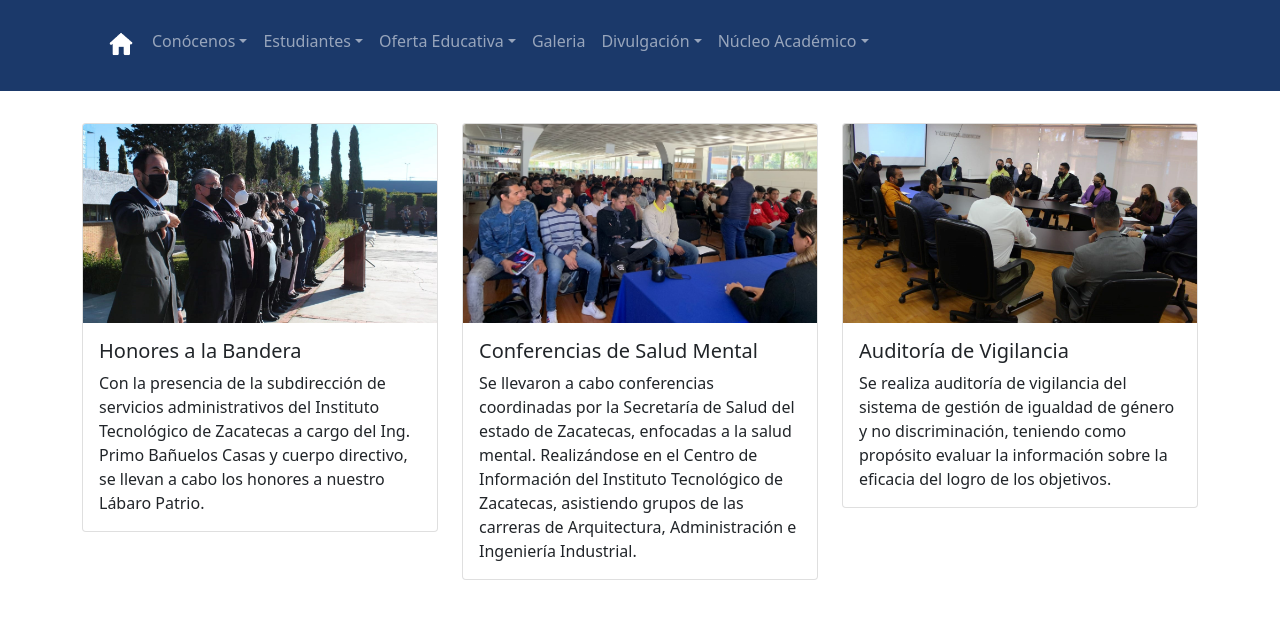
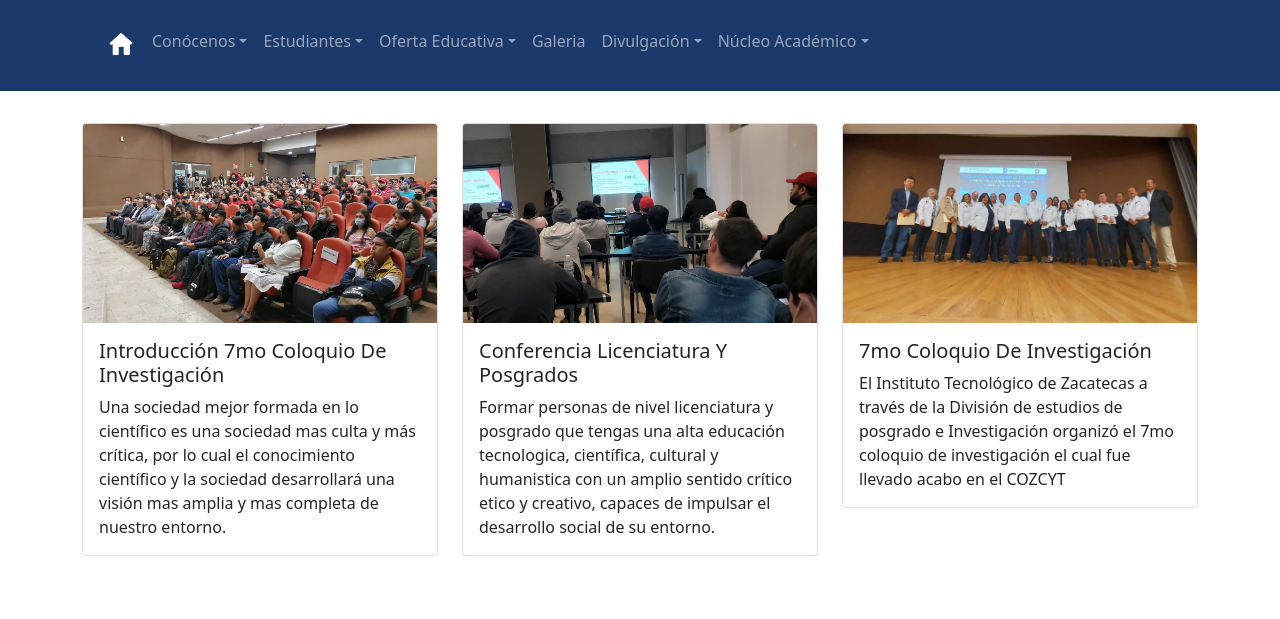
Before and after one commit to MaximilianoGarciaSanchez/Posgrados, a plain HTML site: page Galeria.html in a window 1280 px wide. Shown: the part 155-774 px from the top of the page. Drawn offline with nearby package versions, Linux system fonts and the light colour scheme.

Commit message:
Add files via upload

```diff
--- a/Galeria.html
+++ b/Galeria.html
@@ -46,7 +46,7 @@
           <a class="nav-link dropdown-toggle" href="#" id="navbarDropdown" role="button" data-toggle="dropdown" aria-haspopup="true" aria-expanded="false"> Conócenos</a>
             <ul class="dropdown-menu" style="background-color: rgb(27, 57, 106) ;">
                <!-- Button trigger modal -->
-               <button type="button" class="btn text-white" data-bs-toggle="modal" data-bs-target="#exampleModal">Misión y Vision</button>
+               <button type="button" class="btn text-white" data-bs-toggle="modal" data-bs-target="#exampleModal">Misión y Visión</button>
                <li><button type="button" class="btn text-white" data-bs-toggle="modal" data-bs-target="#objetivos">Objetivos</button></li>
              </ul>
          </li>
@@ -163,43 +163,35 @@ Los estudios de Maestría con orientación profesional se enfocan a ampliar los
         <div class="row">
           <div class="col-sm-4">
             <div class="card">
-              <img src="img/Card1.jpg" class="card-img-top" alt="...">
+              <img src="img/gale1.jpeg" class="card-img-top" alt="...">
               <div class="card-body">
-                <h5 class="card-title">Honores a la Bandera</h5>
-                <p class="card-text">Con la presencia de la subdirección de servicios administrativos del Instituto Tecnológico de Zacatecas  a cargo del  Ing. Primo Bañuelos Casas y cuerpo directivo,  se  llevan a cabo los honores a nuestro Lábaro Patrio.</p>
+                <h5 class="card-title">Introducción 7mo Coloquio De Investigación</h5>
+                <p class="card-text">Una sociedad mejor formada en lo científico es una sociedad mas culta y más crítica, por lo cual el conocimiento científico y la sociedad desarrollará una visión mas amplia y mas completa de nuestro entorno.</p>
               </div>
             </div>
           </div>
           <div class="col-sm-4">
             <div class="card">
-              <img src="img/Card2.jpg" class="card-img-top" alt="...">
+              <img src="img/gale2.jpeg" class="card-img-top" alt="...">
               <div class="card-body">
-                <h5 class="card-title">Conferencias de Salud Mental</h5>
-                <p class="card-text">Se llevaron a cabo conferencias coordinadas por la Secretaría de Salud del estado de Zacatecas,  enfocadas a la salud mental. Realizándose  en  el Centro de Información del Instituto Tecnológico  de Zacatecas, asistiendo grupos de las carreras de Arquitectura, Administración e Ingeniería Industrial.</p>
+                <h5 class="card-title">Conferencia Licenciatura Y Posgrados</h5>
+                <p class="card-text">Formar personas de nivel licenciatura y posgrado que tengas una alta educación tecnologica, científica, cultural y humanistica con un amplio sentido crítico etico y creativo, capaces de impulsar el desarrollo social de su entorno.</p>
               </div>
             </div>
           </div>
            <div class="col-sm-4">
             <div class="card">
-              <img src="img/Card3.jpg" class="card-img-top" alt="...">
+              <img src="img/gale3.jpeg" class="card-img-top" alt="...">
               <div class="card-body">
-                <h5 class="card-title">Auditoría de Vigilancia</h5>
-                <p class="card-text">Se realiza auditoría de vigilancia del sistema de gestión de igualdad de género y no discriminación, teniendo como propósito evaluar la información sobre la eficacia del logro de los objetivos.</p>
+                <h5 class="card-title">7mo Coloquio De Investigación</h5>
+                <p class="card-text">El Instituto Tecnológico de Zacatecas a través de la División de estudios de posgrado  e Investigación organizó el 7mo coloquio de investigación el cual fue llevado acabo en el COZCYT</p>
               </div>
             </div>
           </div>
         </div>
 
-        <!--Espacio para mas noticias
-
-        <div class="card-deck mb-3">
-            <div class="card">
-                <img class="card-img-top" src="img/8.JPG" alt="Card image cap">
-                <div class="card-body">
-                <h5 class="card-title">Card title</h5>
-                <p class="card-text">This is a longer card with supporting text below as a natural lead-in to additional content. This content is a little bit longer.</p>
-                </div>
-            </div>
+        <!--Espacio para mas noticias--
+            <!--Espacio para mas noticias--
             <div class="card">
                 <img class="card-img-top" src="img/10.JPG" alt="Card image cap">
                 <div class="card-body">
```
Also changed, not shown: ActoDeGrado.html (+1 -1 lines), Admision.html (+2 -2 lines), Articulos.html (+1 -1 lines), ExamenGrado.html (+1 -1 lines), Investigacion.html (+1 -1 lines), MAdmi.html (+1 -1 lines), MArqui.html (+1 -1 lines), MSistemas.html (+1 -1 lines), Permanencia.html (+1 -1 lines), PlantaD.html (+1 -1 lines), RequistosOG.html (+1 -1 lines), TrasladoM.html (+1 -1 lines), index.html (+1 -1 lines), img/gale1.jpeg (added), 3 more files.
